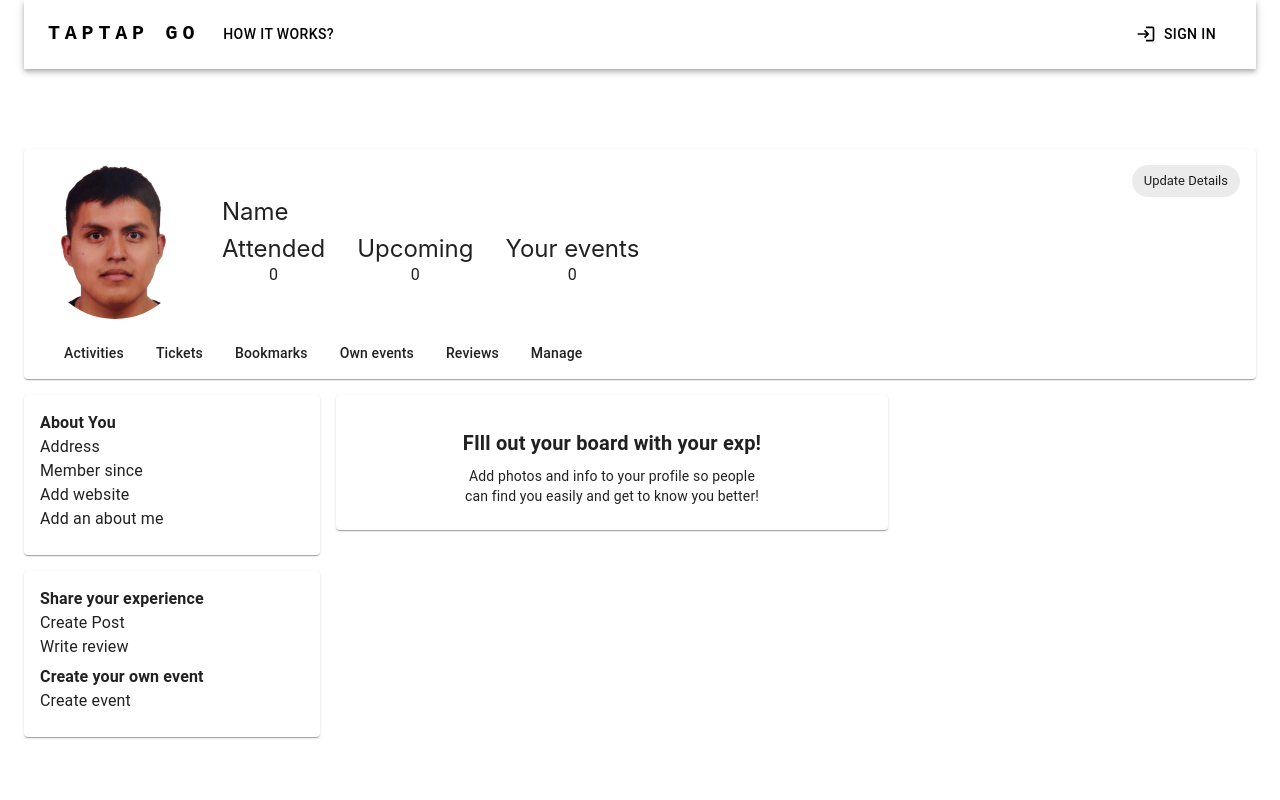
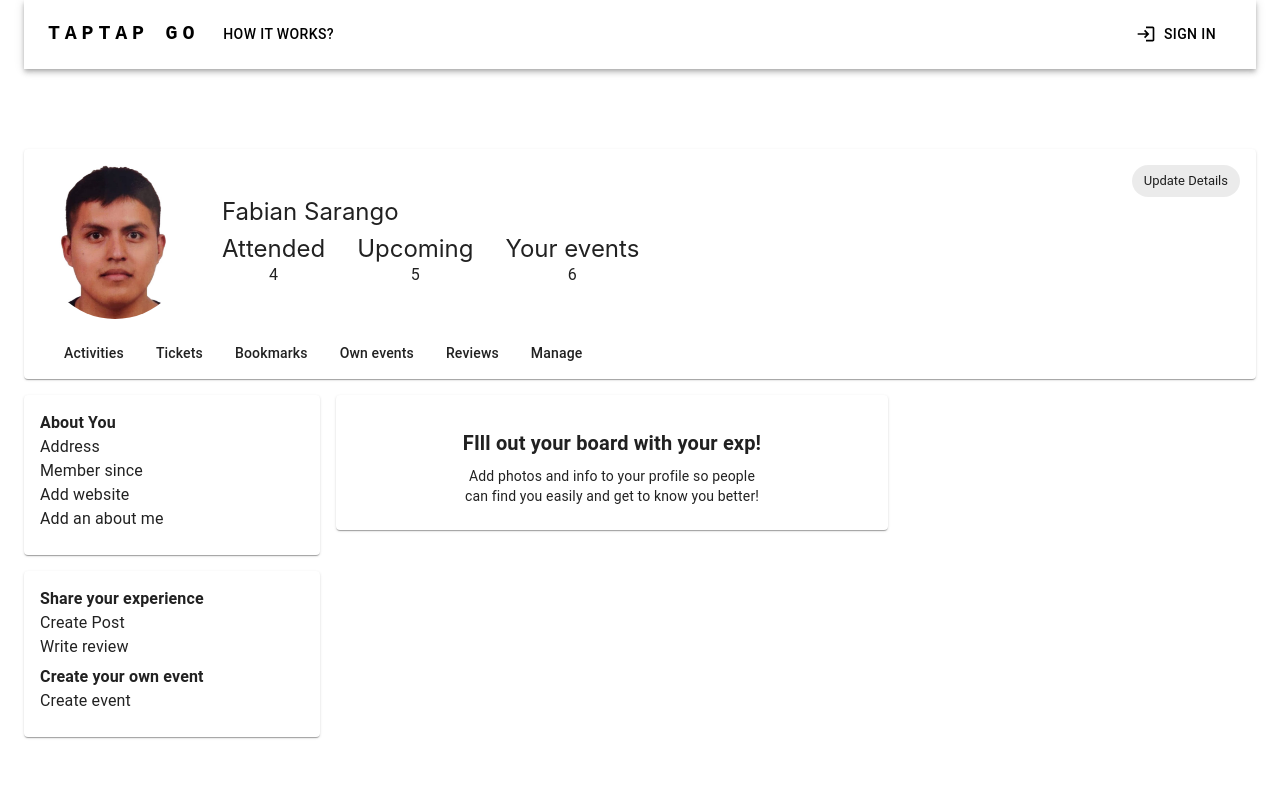
Before and after one commit to RamiElsayed/tap-tap-go, a React (Create React App) app in the folder client/: page /user/1 in a window 1280 px wide. Shown: the top 800 px of the page. Built offline with nearby package versions, Linux system fonts and the light colour scheme.

Commit message:
populated fields with dummy data

```diff
--- a/client/src/Pages/Profile/Banner.jsx
+++ b/client/src/Pages/Profile/Banner.jsx
@@ -22,32 +22,32 @@ theme.typography.h6 = {
   },
 };
 
-function headerPointers() {
+function headerPointers(attended, upcoming, yours) {
   return (
     <>
       <Stack marginRight="2rem">
         <Typography variant="h6">Attended</Typography>
         <Typography variant="body1" textAlign="center">
-          0
+          {attended}
         </Typography>
       </Stack>
       <Stack marginRight="2rem">
         <Typography variant="h6">Upcoming</Typography>
         <Typography variant="body1" textAlign="center">
-          0
+          {upcoming}
         </Typography>
       </Stack>
       <Stack marginRight="2rem">
         <Typography variant="h6">Your events</Typography>
         <Typography variant="body1" textAlign="center">
-          0
+          {yours}
         </Typography>
       </Stack>
     </>
   );
 }
 
-function Banner() {
+function Banner({ userInfo }) {
   const [open, setOpen] = useState(false);
 
   const handleClick = () => {
@@ -90,10 +90,14 @@ function Banner() {
                 marginTop: { xs: "2rem", sm: "auto" },
               }}
             >
-              Name
+              {userInfo.firstName} {userInfo.lastName}
             </Typography>
             <Box sx={{ display: { xs: "none", md: "flex" } }}>
-              {headerPointers()}
+              {headerPointers(
+                userInfo.attended,
+                userInfo.upcoming,
+                userInfo.yours
+              )}
             </Box>
           </Stack>
         </CardContent>
@@ -101,7 +105,13 @@ function Banner() {
           height="100"
           sx={{ display: { xs: "flex", md: "none", paddingLeft: "1rem" } }}
         >
-          <Box sx={{ display: "flex", mx: "auto" }}>{headerPointers()}</Box>
+          <Box sx={{ display: "flex", mx: "auto" }}>
+            {headerPointers(
+              userInfo.attended,
+              userInfo.upcoming,
+              userInfo.yours
+            )}
+          </Box>
         </Stack>
         <Options></Options>
       </Card>
--- a/client/src/Pages/Profile/index.jsx
+++ b/client/src/Pages/Profile/index.jsx
@@ -24,7 +24,7 @@ function Profile() {
     <div className="section__block-Y-5">
       <Grid container spacing={2}>
         <Grid item xs={12}>
-          <Banner />
+          <Banner userInfo={userDetails} />
         </Grid>
         <Grid item xs={12} md={3}>
           <AboutUser />
```
